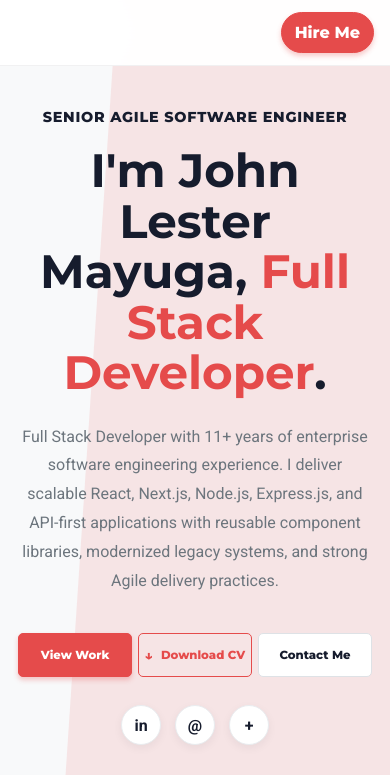
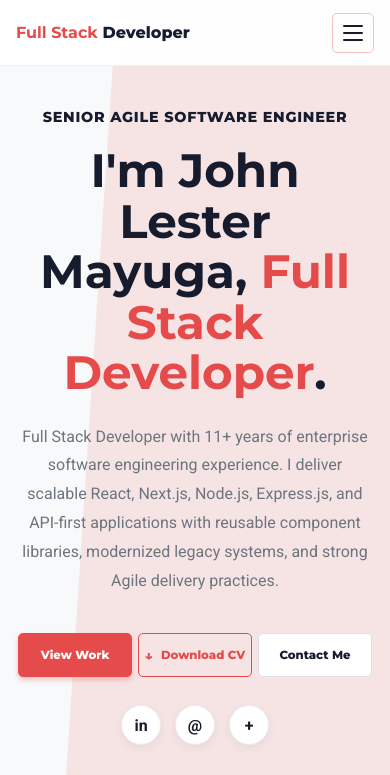
Before and after one commit to jlmayuga/portfolio-jlm, a Next.js app: page / in a window 390 px wide. Shown: the top 775 px of the page. Built offline with nearby package versions, Linux system fonts and the light colour scheme; some icons are missing.

Commit message:
add responsive mobile navigation

```diff
--- a/src/app/globals.css
+++ b/src/app/globals.css
@@ -138,6 +138,10 @@ a {
 
 .nav-links a:hover::after {
   transform: scaleX(1);
+}
+
+.menu-toggle {
+  display: none;
 }
 
 .header-cta {
@@ -1886,6 +1890,66 @@ footer {
     display: none;
   }
 
+  .menu-toggle {
+    align-items: center;
+    background: transparent;
+    border: 1px solid rgba(229, 75, 75, 0.35);
+    border-radius: 5px;
+    cursor: pointer;
+    display: flex;
+    flex-direction: column;
+    gap: 5px;
+    height: 40px;
+    justify-content: center;
+    margin-left: auto;
+    padding: 0 10px;
+    width: 42px;
+  }
+
+  .menu-toggle span {
+    background: #161c2d;
+    border-radius: 999px;
+    display: block;
+    height: 2px;
+    transition: transform 180ms ease, opacity 180ms ease;
+    width: 20px;
+  }
+
+  .menu-toggle[aria-expanded="true"] span:first-child {
+    transform: translateY(7px) rotate(45deg);
+  }
+
+  .menu-toggle[aria-expanded="true"] span:nth-child(2) {
+    opacity: 0;
+  }
+
+  .menu-toggle[aria-expanded="true"] span:last-child {
+    transform: translateY(-7px) rotate(-45deg);
+  }
+
+  .nav-links[data-open="true"] {
+    align-items: stretch;
+    background: #fff;
+    border-top: 1px solid #edf0f2;
+    box-shadow: 0 12px 24px rgba(22, 28, 45, 0.1);
+    display: flex;
+    flex-direction: column;
+    gap: 0;
+    left: 0;
+    padding: 10px clamp(18px, 7vw, 110px) 16px;
+    position: absolute;
+    right: 0;
+    top: 100%;
+  }
+
+  .nav-links[data-open="true"] a {
+    padding: 12px 0;
+  }
+
+  .nav-links[data-open="true"] a::after {
+    bottom: 5px;
+  }
+
   .hero-inner,
   .content-grid,
   .credentials,
@@ -1944,11 +2008,11 @@ footer {
   }
 
   .brand span:last-child {
+    display: inline;
+  }
+
+  .header-cta {
     display: none;
-  }
-
-  .header-cta {
-    padding-inline: 13px;
   }
 
   .hero {
@@ -2082,6 +2146,16 @@ footer {
     width: 100%;
   }
 
+  .delivery-panel {
+    align-items: flex-end;
+    padding: 0;
+  }
+
+  .profile-portrait-card {
+    justify-content: flex-end;
+    padding: 0;
+  }
+
   h1 {
     font-size: clamp(2.5rem, 12vw, 4rem);
   }
@@ -2091,6 +2165,11 @@ footer {
     height: auto;
     max-width: min(100%, 390px);
     width: 100%;
+  }
+
+  .profile-photo-button,
+  .profile-photo-img {
+    vertical-align: bottom;
   }
 
   .hero-actions {
--- a/src/components/Header.tsx
+++ b/src/components/Header.tsx
@@ -4,6 +4,7 @@ import { useEffect, useState } from "react";
 
 export default function Header() {
   const [elevated, setElevated] = useState(false);
+  const [menuOpen, setMenuOpen] = useState(false);
 
   useEffect(() => {
     const handleScroll = () => {
@@ -23,13 +24,24 @@ export default function Header() {
             </span>
           </a>
         </div>
-      <nav className="nav-links" aria-label="Primary navigation">
-        <a href="#services">Services</a>
-        <a href="#work">Experience</a>
-        <a href="#skills">Skills</a>
-        <a href="#projects">Projects</a>
-        <a href="#contact">Contact</a>
+      <nav className="nav-links" data-open={menuOpen ? "true" : "false"} aria-label="Primary navigation">
+        <a href="#services" onClick={() => setMenuOpen(false)}>Services</a>
+        <a href="#work" onClick={() => setMenuOpen(false)}>Experience</a>
+        <a href="#skills" onClick={() => setMenuOpen(false)}>Skills</a>
+        <a href="#projects" onClick={() => setMenuOpen(false)}>Projects</a>
+        <a href="#contact" onClick={() => setMenuOpen(false)}>Contact</a>
       </nav>
+      <button
+        className="menu-toggle"
+        type="button"
+        aria-label={menuOpen ? "Close navigation menu" : "Open navigation menu"}
+        aria-expanded={menuOpen}
+        onClick={() => setMenuOpen((open) => !open)}
+      >
+        <span />
+        <span />
+        <span />
+      </button>
       <a className="header-cta" href="#contact">
         Hire Me
       </a>
```
